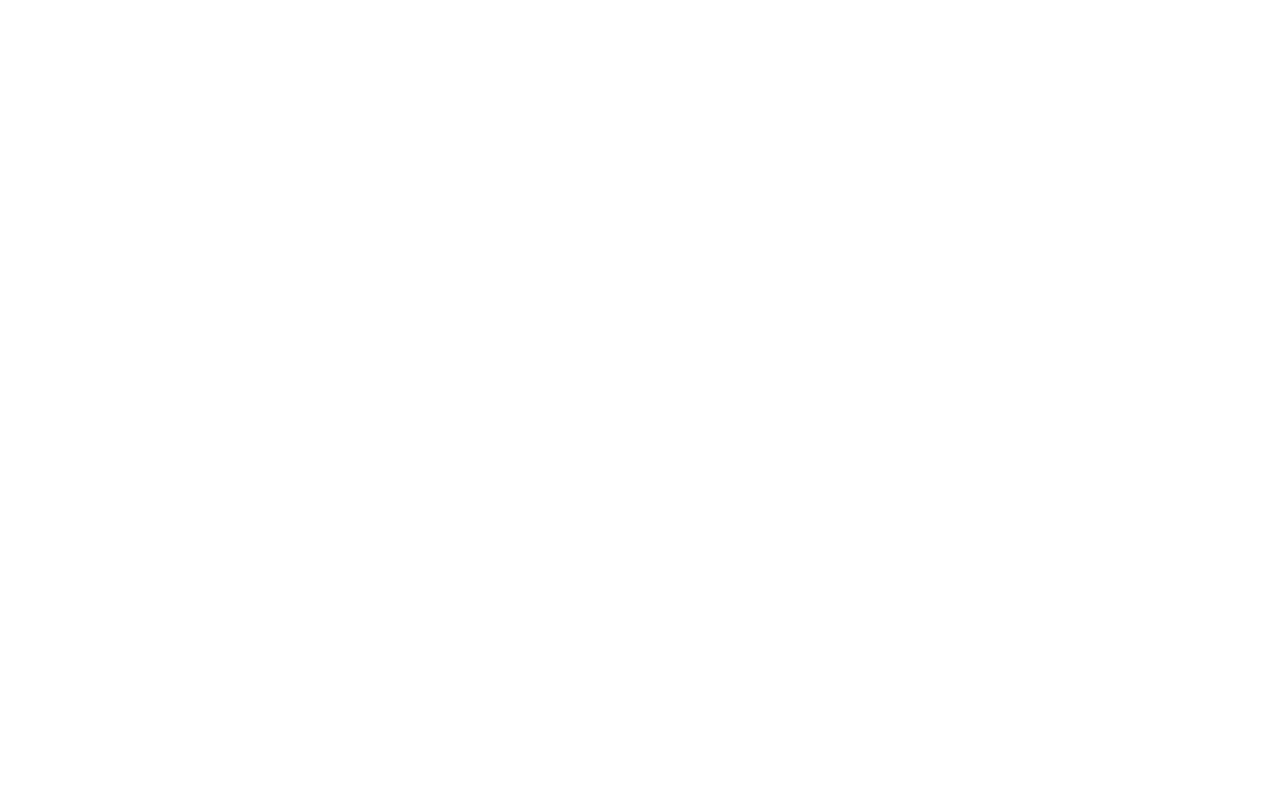
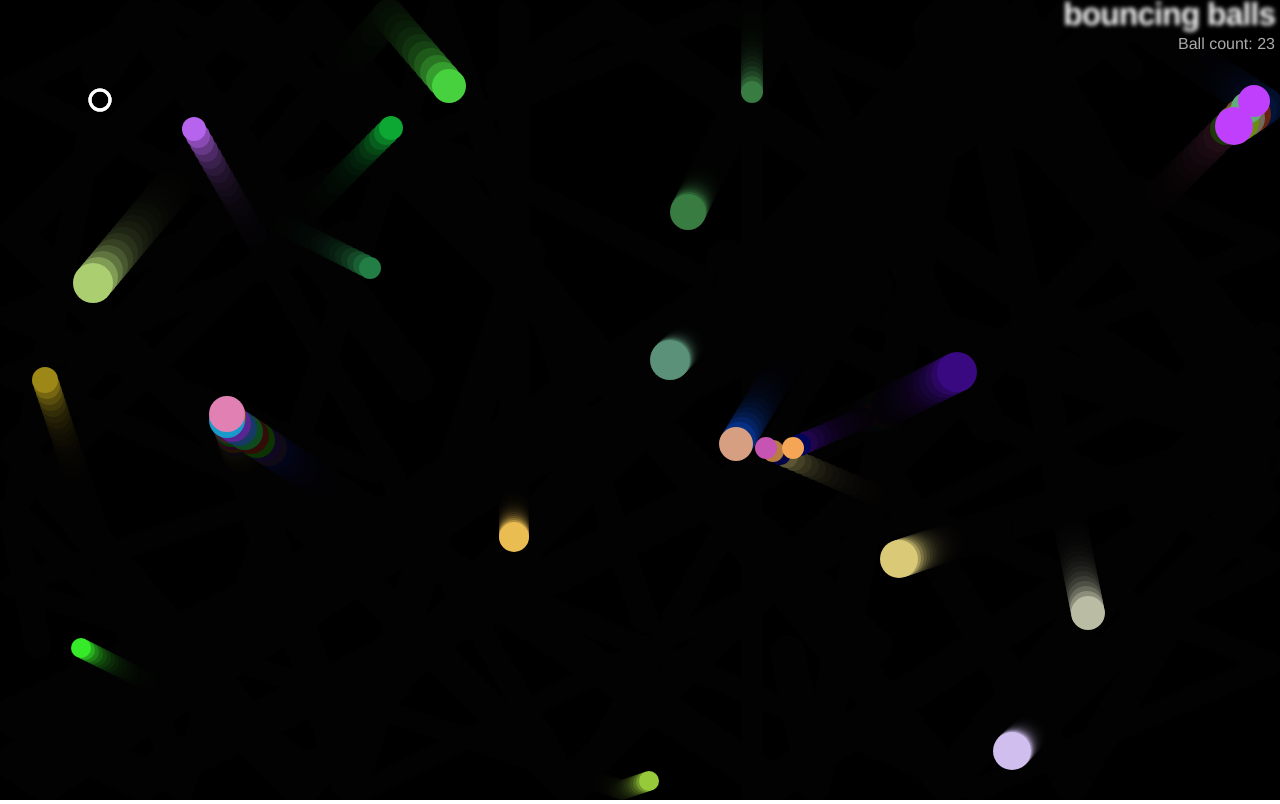
Before and after one commit to sc-11/myrepo, a plain HTML site: page assignment4/part4.html in a window 1280 px wide. Drawn offline with Linux system fonts and the light colour scheme.

Commit message:
created new class for ball

```diff
--- a/assignment4/part4.css
+++ b/assignment4/part4.css
@@ -29,3 +29,11 @@
         color: transparent;
         text-shadow: 0 0 4px white;
       }
+
+      p {
+        position: absolute;
+        margin: 0;
+        top: 35px;
+        right: 5px;
+        color: #aaa;
+      }
--- a/assignment4/part4.html
+++ b/assignment4/part4.html
@@ -0,0 +1,24 @@
+<!--
+	Name: Sebastian Cosentino
+	File: part4.html
+	Date: August 2, 2024
+	Purpose: Part 4 HTML of assignment 4
+-->
+
+<!DOCTYPE html>
+<html lang="en-US">
+  <head>
+    <meta charset="utf-8">
+    <meta name="viewport" content="width=device-width">
+    <title>Bouncing balls</title>
+    <link rel="stylesheet" href="part4.css">
+  </head>
+
+  <body>
+    <h1>bouncing balls</h1>
+    <p>Ball count: </p>
+    <canvas></canvas>
+
+    <script src="part4.js"></script>
+  </body>
+</html>
--- a/assignment4/part4.js
+++ b/assignment4/part4.js
@@ -0,0 +1,206 @@
+// Select the canvas and get its context
+const canvas = document.querySelector('canvas');
+const ctx = canvas.getContext('2d');
+
+// Set the canvas dimensions to fill the window
+canvas.width = window.innerWidth;
+canvas.height = window.innerHeight;
+
+// Function to generate a random number between min and max
+function random(min, max) {
+    return Math.floor(Math.random() * (max - min + 1)) + min;
+}
+
+// Function to generate a random color
+function randomColor() {
+    return 'rgb(' + random(0, 255) + ',' + random(0, 255) + ',' + random(0, 255) + ')';
+}
+
+// Define the Shape class
+class Shape {
+    constructor(x, y, velX, velY) {
+        this.x = x;
+        this.y = y;
+        this.velX = velX;
+        this.velY = velY;
+    }
+}
+
+// Define the Ball class extending Shape
+class Ball extends Shape {
+    constructor(x, y, velX, velY, size, color) {
+        super(x, y, velX, velY);
+        this.size = size;
+        this.color = color;
+        this.exists = true;
+    }
+
+    draw() {
+        ctx.beginPath();
+        ctx.fillStyle = this.color;
+        ctx.arc(this.x, this.y, this.size, 0, 2 * Math.PI);
+        ctx.fill();
+    }
+
+    update() {
+        if ((this.x + this.size) >= canvas.width) {
+            this.velX = -this.velX;
+        }
+
+        if ((this.x - this.size) <= 0) {
+            this.velX = -this.velX;
+        }
+
+        if ((this.y + this.size) >= canvas.height) {
+            this.velY = -this.velY;
+        }
+
+        if ((this.y - this.size) <= 0) {
+            this.velY = -this.velY;
+        }
+
+        this.x += this.velX;
+        this.y += this.velY;
+    }
+
+    collisionDetect() {
+        for (const ball of balls) {
+            if (!(this === ball) && ball.exists) {
+                const dx = this.x - ball.x;
+                const dy = this.y - ball.y;
+                const distance = Math.sqrt(dx * dx + dy * dy);
+
+                if (distance < this.size + ball.size) {
+                    ball.color = this.color = randomColor();
+                }
+            }
+        }
+    }
+}
+
+// Define the EvilCircle class extending Shape
+class EvilCircle extends Shape {
+    constructor(x, y) {
+        super(x, y, 20, 20);
+        this.color = 'white';
+        this.size = 10;
+
+        window.addEventListener("keydown", (e) => {
+            switch (e.key) {
+                case "a":
+                    this.x -= this.velX;
+                    break;
+                case "d":
+                    this.x += this.velX;
+                    break;
+                case "w":
+                    this.y -= this.velY;
+                    break;
+                case "s":
+                    this.y += this.velY;
+                    break;
+            }
+        });
+    }
+
+    draw() {
+        ctx.beginPath();
+        ctx.strokeStyle = this.color;
+        ctx.lineWidth = 3;
+        ctx.arc(this.x, this.y, this.size, 0, 2 * Math.PI);
+        ctx.stroke();
+    }
+
+    checkBounds() {
+        if ((this.x + this.size) >= canvas.width) {
+            this.x = canvas.width - this.size;
+        }
+
+        if ((this.x - this.size) <= 0) {
+            this.x = this.size;
+        }
+
+        if ((this.y + this.size) >= canvas.height) {
+            this.y = canvas.height - this.size;
+        }
+
+        if ((this.y - this.size) <= 0) {
+            this.y = this.size;
+        }
+    }
+
+    collisionDetect() {
+        for (const ball of balls) {
+            if (ball.exists) {
+                const dx = this.x - ball.x;
+                const dy = this.y - ball.y;
+                const distance = Math.sqrt(dx * dx + dy * dy);
+
+                if (distance < this.size + ball.size) {
+                    ball.exists = false;
+                    ballCount--;
+                    updateBallCount();
+                }
+            }
+        }
+    }
+}
+
+// Array to store all the balls
+const balls = [];
+
+// Create 25 balls with random properties and add them to the array
+while (balls.length < 25) {
+    const size = random(10, 20);
+    const ball = new Ball(
+        random(0 + size, canvas.width - size),
+        random(0 + size, canvas.height - size),
+        random(-7, 7),
+        random(-7, 7),
+        size,
+        randomColor()
+    );
+
+    balls.push(ball);
+}
+
+// Create a single evil circle
+const evilCircle = new EvilCircle(100, 100);
+
+// Variable to keep track of ball count
+let ballCount = balls.length;
+
+// Function to update the ball count display
+function updateBallCount() {
+    document.querySelector('p').textContent = `Ball count: ${ballCount}`;
+}
+
+// Animation loop
+function loop() {
+    // Clear the canvas with a semi-transparent black rectangle to create a trail effect
+    ctx.fillStyle = 'rgba(0, 0, 0, 0.25)';
+    ctx.fillRect(0, 0, canvas.width, canvas.height);
+
+    // Draw, update, and detect collisions for each ball
+    for (const ball of balls) {
+        if (ball.exists) {
+            ball.draw();
+            ball.update();
+            ball.collisionDetect();
+        }
+    }
+
+    // Draw, check bounds, and detect collisions for the evil circle
+    evilCircle.draw();
+    evilCircle.checkBounds();
+    evilCircle.collisionDetect();
+
+    // Request the next frame of the animation
+    requestAnimationFrame(loop);
+}
+
+// Update the ball count display initially
+updateBallCount();
+
+// Start the animation
+loop();
```
